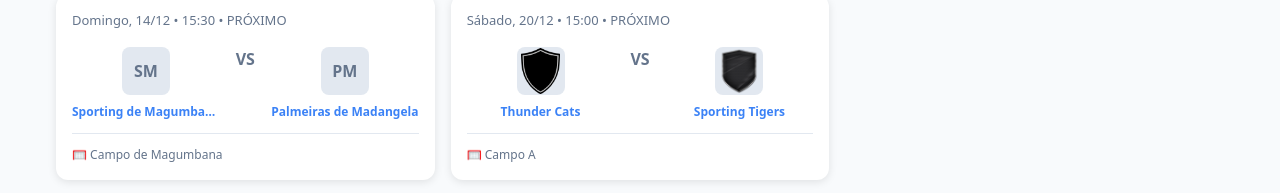
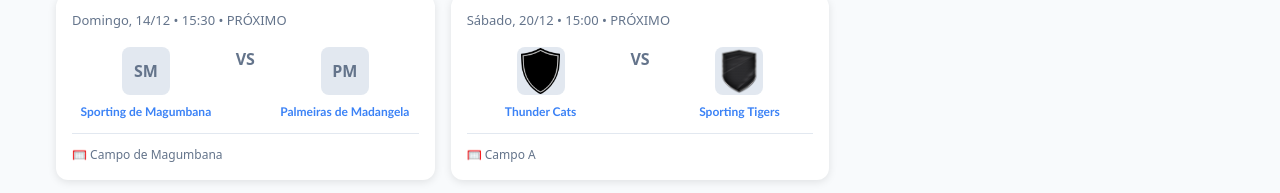
Before and after one commit to Raimundroid/maninguebola, a React (Vite) app: page / in a window 1280 px wide. Shown: the part 439-632 px from the top of the page. Built offline with nearby package versions, Linux system fonts and the light colour scheme.

Commit message:
added teams short names

```diff
--- a/src/components/MatchCard/MatchCard.css
+++ b/src/components/MatchCard/MatchCard.css
@@ -65,6 +65,8 @@
 
   /* Allow flex children to shrink when space is limited */
   min-width: 0;
+
+  /* background-color: red; */
 }
 .match-card .teams .team .team-logo {
   width: 48px;
@@ -89,7 +91,8 @@
 
 .match-card .teams .team .team-name {
   font-size: 12px;
-  font-weight: 600;
+  font-family: Calibri;
+  font-weight: 700;
   text-align: center;
   color: var(--text);
   white-space: nowrap;
@@ -98,13 +101,39 @@
   /* Ensure the element has a width context */
   width: 100%;
   min-width: 0;
+  /* background-color: red; */
 }
 
-.match-card .teams .team .scorers {
-  display: flex;
-  flex-direction: column;
-  gap: 2px;
-  margin-top: 8px;
+/* Default: Show Full, Hide Short */
+.match-card .teams .team .team-name .name-full {
+  display: block;
+  white-space: nowrap;
+  overflow: hidden; /* hides the extra text that doesn't fit */
+  text-overflow: ellipsis; /* adds “...” at the end of visible text */
+  /* Ensure the element has a width context */
+  width: 100%;
+  min-width: 0;
+
+  /* Mobile: Show Short, Hide Full */
+  @media (max-width: 768px) {
+    display: none;
+  }
+}
+
+.match-card .teams .team .team-name .name-short {
+  display: none;
+
+  /* Mobile: Show Short, Hide Full */
+  @media (max-width: 768px) {
+    display: block;
+    /* Optional: Ensure it handles very long shortNames gracefully */
+    white-space: nowrap;
+    overflow: hidden; /* hides the extra text that doesn't fit */
+    text-overflow: ellipsis; /* adds “...” at the end of visible text *
+  /* Ensure the element has a width context */
+    width: 100%;
+    min-width: 0;
+  }
 }
 
 .match-card .teams .team .scorers .scorer-name {
--- a/src/components/MatchCard/MatchCard.jsx
+++ b/src/components/MatchCard/MatchCard.jsx
@@ -87,11 +87,20 @@ const MatchCard = ({ match }) => {
               />
             ) : (
               // Fallback if logo path is missing
-              homeTeam.abbr
+              homeTeam?.abbr
             )}
           </div>
 
-          <div className="team-name">{homeTeam.name}</div>
+          {/* <div className="team-name">{homeTeam?.name}</div> */}
+          <div className="team-name">
+            {/* Show on large screens */}
+            <span className="name-full">{homeTeam?.name}</span>
+
+            {/* Show on mobile screens (fallback to full name if shortName is missing) */}
+            <span className="name-short">
+              {homeTeam?.shortName || homeTeam?.name}
+            </span>
+          </div>
 
           {(status === "finished" || status === "live") &&
             homeScorers.length > 0 && (
@@ -127,21 +136,31 @@ const MatchCard = ({ match }) => {
           {/* Best practice: Always render the logo, but show the abbreviation
           inside the logo container if the logo is missing. */}
           <div className="team-logo">
-            {awayTeam.logo ? (
+            {awayTeam?.logo ? (
               <img
                 className="team-logo-img"
-                src={awayTeam.logo}
-                alt={awayTeam.abbr}
+                src={awayTeam?.logo}
+                alt={awayTeam?.abbr}
                 loading="lazy"
                 width="48"
                 height="48"
               />
             ) : (
               // Fallback if logo path is missing
-              awayTeam.abbr
+              awayTeam?.abbr
             )}
           </div>
-          <div className="team-name">{awayTeam.name}</div>
+          {/* <div className="team-name">{awayTeam?.name}</div> */}
+
+          <div className="team-name">
+            {/* Show on large screens */}
+            <span className="name-full">{awayTeam?.name}</span>
+
+            {/* Show on mobile screens (fallback to full name if shortName is missing) */}
+            <span className="name-short">
+              {awayTeam?.shortName || awayTeam?.name}
+            </span>
+          </div>
 
           {(status === "finished" || status === "live") &&
             awayScorers.length > 0 && (
--- a/src/components/atoms/pageIndicator/PageIndicator.css
+++ b/src/components/atoms/pageIndicator/PageIndicator.css
@@ -8,4 +8,5 @@
   display: inline-block;
   margin-bottom: 24px;
   width: fit-content;
+  white-space: nowrap;
 }
--- a/src/data/sampleData.js
+++ b/src/data/sampleData.js
@@ -93,6 +93,7 @@ export const teams = {
   sportingMagumbanaFc: {
     id: "sportingMagumbanaFc", // Unique identifier
     name: "Sporting de Magumbana", // Full team name
+    shortName: "Sport. de Magumbana", // ✅ NEW
     abbr: "SM", // Abbreviation for logos
     // position: "1",
     // points: "99", /////
@@ -110,6 +111,7 @@ export const teams = {
   palmeirasMadangelaFc: {
     id: "palmeirasMadangelaFc", // Unique identifier
     name: "Palmeiras de Madangela", // Full team name
+    shortName: "Palm. de Madangela", // ✅ NEW
     abbr: "PM", // Abbreviation for logos
     // position: "1",
     // points: "99", /////
@@ -1333,8 +1335,6 @@ export const standings = calculateStandings(rawStandings);
 export const matchesData = [
   {
     id: 1, // Unique ID for React keys
-    // homeTeam: teams.lions, // Reference to team object
-    // awayTeam: teams.tigers,
     homeTeamId: "sportingMagumbanaFc", //new
     awayTeamId: "palmeirasMadangelaFc", //new
     // homeScore: 1, // Only for live/finished
@@ -1350,6 +1350,7 @@ export const matchesData = [
     // homeScorers: ["José Lima"],
     // awayScorers: ["Rui Almeida"],
   },
+
   // {
   //   id: 1, // Unique ID for React keys
   //   // homeTeam: teams.lions, // Reference to team object
```
